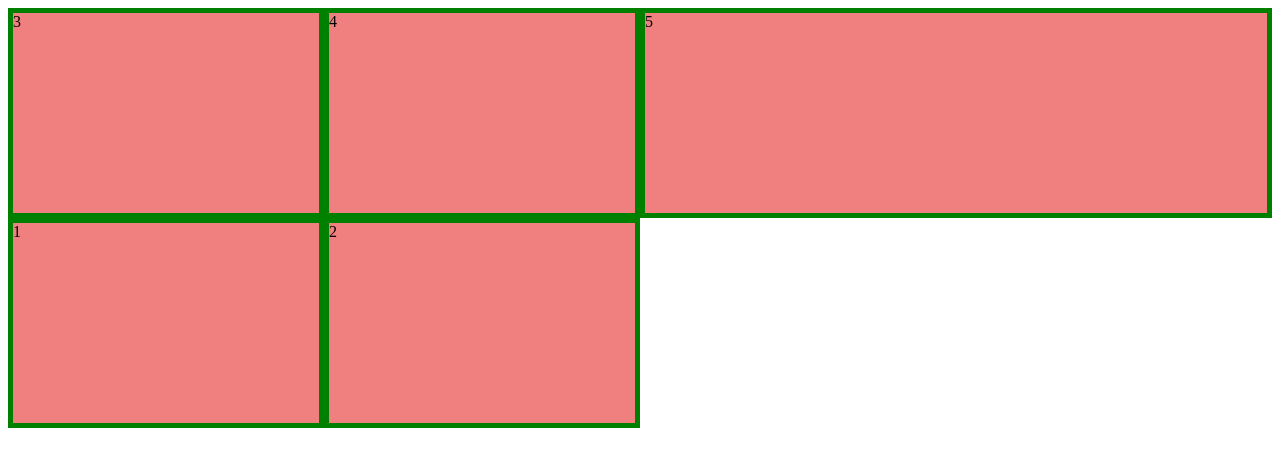
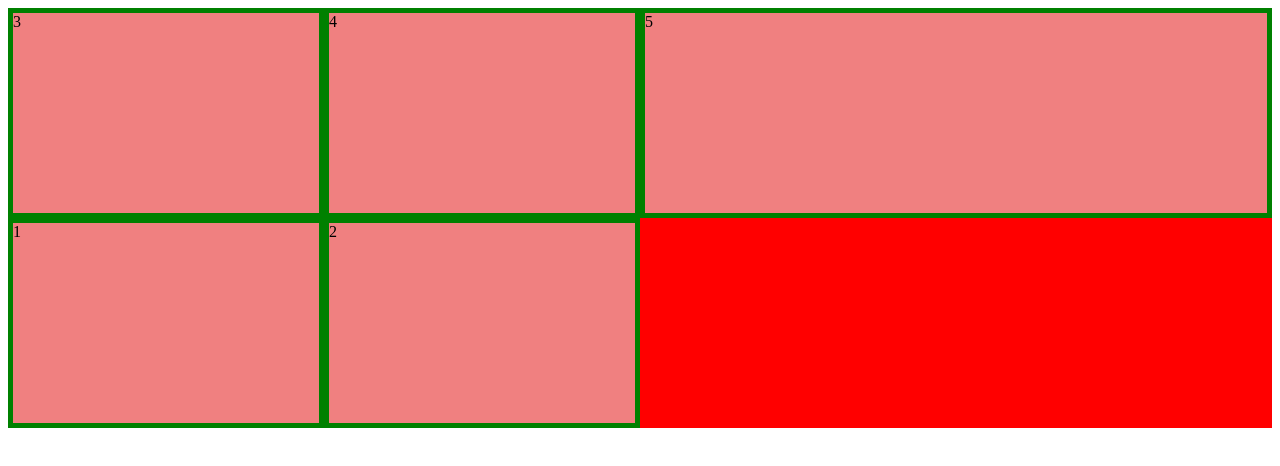
Before and after one commit to mkaanilhan/IT537, a plain HTML site: page menu.html in a window 1280 px wide. Drawn offline with Linux system fonts and the light colour scheme.

Commit message:
test commit

```diff
--- a/menu.html
+++ b/menu.html
@@ -12,6 +12,12 @@
 
     <style>
         /*Flexbox */
+
+        div {
+
+            background-color: red;
+            align-items: baseline;
+        }
 
         body {
             font-size: 16px;
```
